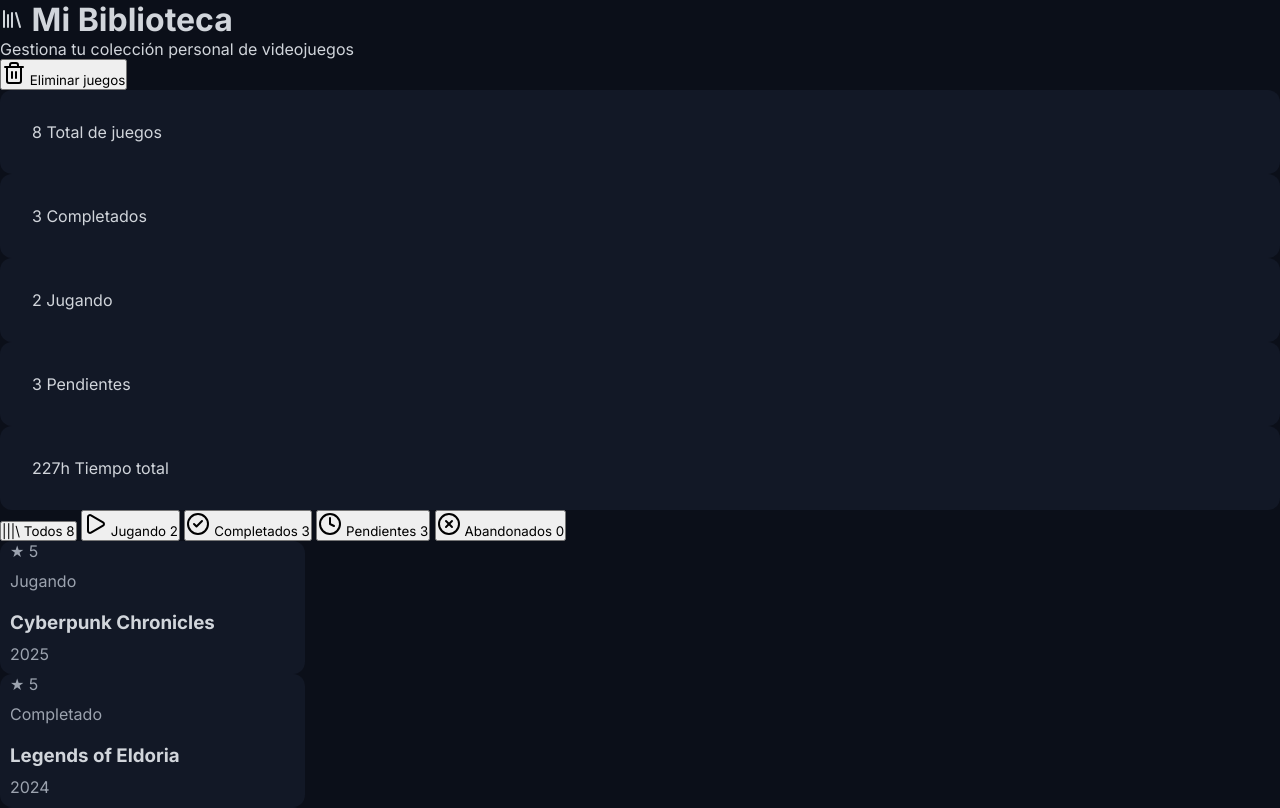
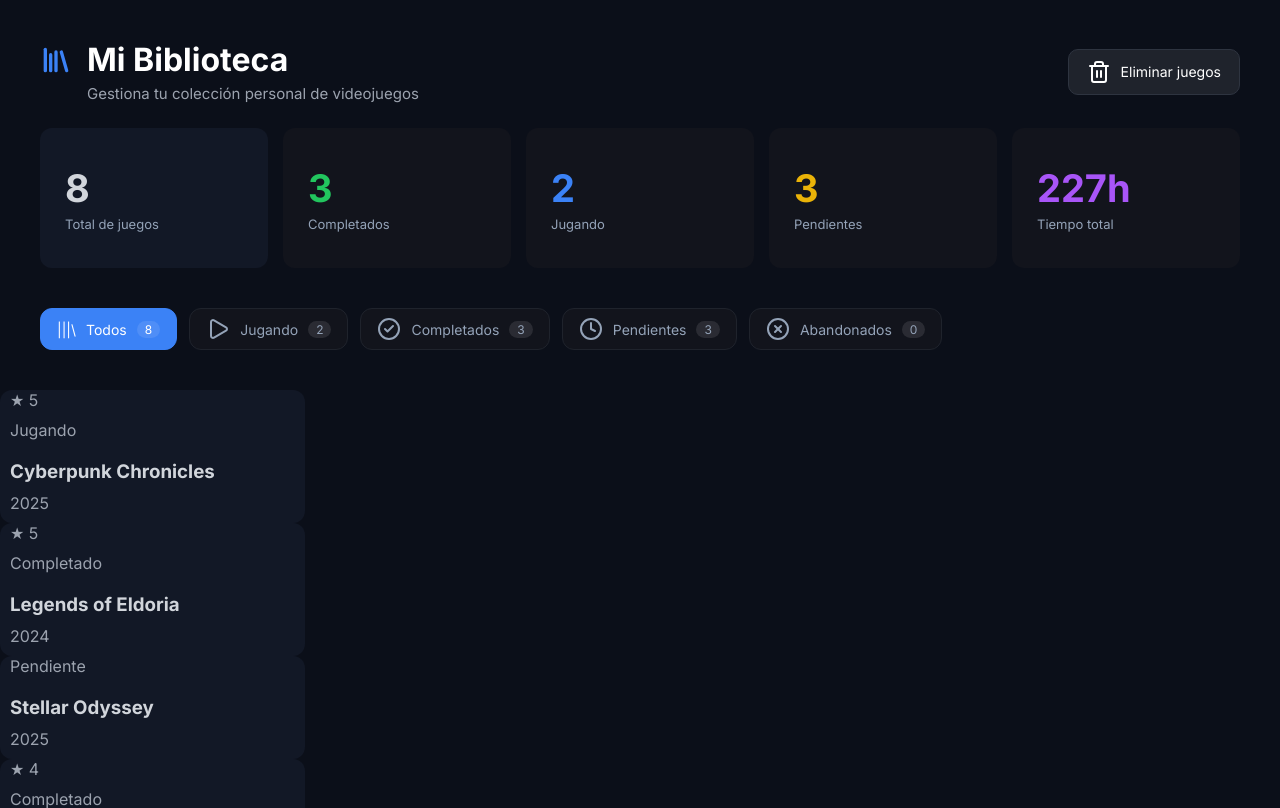
Before and after one commit to Nuriaadr/PixelBoxTFG-final, a PHP site: page /html/biblioteca.html in a window 1280 px wide. Shown: the part 83-891 px from the top of the page. Run offline with PHP 8.4, Linux system fonts and the light colour scheme.

Commit message:
Update style.css
css gestión biblioteca

```diff
--- a/PixelBoxTFG-master/estilos/style.css
+++ b/PixelBoxTFG-master/estilos/style.css
@@ -430,3 +430,138 @@ input:focus {
     font-size: 28px;
   }
 }
+
+/* ===================== BIBLIOTECA ESPECÍFICO ===================== */
+
+/* Contenedor General */
+.container-library {
+    max-width: 1400px; /* Un poco más ancho para que quepan las 5 en fila */
+    margin: 40px auto;
+    padding: 0 40px;
+}
+
+/* Títulos */
+.library-top-bar {
+    display: flex;
+    justify-content: space-between;
+    align-items: center;
+    margin-bottom: 25px;
+}
+
+.title-section h1 {
+    display: flex;
+    align-items: center; /* Alinea verticalmente el icono con el texto */
+    gap: 15px;           /* Espacio entre el icono y la palabra "Mi Biblioteca" */
+    font-size: 32px;
+    color: var(--text-white);
+    margin-bottom: 5px;
+}
+
+.lucide-library-icon {
+    width: 32px;         /* Tamaño del icono */
+    height: 32px;
+    color: var(--primary); /* Usa el azul #3b82f6 que definiste en :root */
+    stroke-width: 2.5px; /* Un poco más de grosor para que resalte */
+}
+
+/* Ajuste para el subtítulo */
+.subtitle-library {
+    color: var(--text-muted);
+    font-size: 15px;
+    margin-left: 47px; /* Alinea el texto justo debajo de donde empieza "Mi Biblioteca" */
+}
+
+.title-section .icon {
+    color: var(--primary);
+    margin-right: 10px;
+    letter-spacing: -2px;
+}
+
+/* BOTÓN ELIMINAR */
+.btn-delete {
+    background-color: #1f232c;
+    border: 1px solid #2e3440;
+    color: var(--text-white);
+    padding: 10px 18px;
+    border-radius: 10px;
+    font-size: 14px;
+    display: flex;
+    align-items: center;
+    gap: 10px;
+    transition: 0.3s;
+}
+
+.btn-delete:hover {
+    background-color: var(--danger);
+    border-color: var(--danger);
+}
+
+/* GRID DE ESTADÍSTICAS */
+.stats-grid {
+    display: grid;
+    grid-template-columns: repeat(5, 1fr); /* Fuerza 5 columnas */
+    gap: 15px;
+    margin-bottom: 40px;
+}
+
+.stats-grid .card {
+    border-radius: 12px;
+    padding: 25px;
+    display: flex;
+    flex-direction: column;
+    justify-content: center;
+    min-height: 140px; /* Altura para que se vea rectangular */
+}
+
+.card-dark {
+    background-color: #12141c; /* Color oscuro de la captura */
+}
+
+/* COLORES DE LOS NÚMEROS */
+.stats-grid .number {
+    font-size: 38px;
+    font-weight: 700;
+    margin-bottom: 5px;
+}
+
+.text-green { color: #22c55e; }
+.text-blue-light { color: #3b82f6; }
+.text-yellow { color: #eab308; }
+.text-purple { color: #a855f7; }
+
+.stats-grid .label {
+    font-size: 13px;
+    color: #94a3b8;
+}
+
+/* FILTROS */
+.filters-bar {
+    display: flex;
+    gap: 12px;
+}
+
+.filter-btn {
+    background-color: #12141c;
+    border: 1px solid #1f232c;
+    color: #94a3b8;
+    padding: 8px 16px;
+    border-radius: 12px;
+    display: flex;
+    align-items: center;
+    gap: 10px;
+    font-size: 14px;
+    cursor: pointer;
+}
+
+.filter-btn.active {
+    background-color: var(--primary);
+    color: white;
+    border-color: var(--primary);
+}
+
+.filter-btn .count {
+    background-color: rgba(255, 255, 255, 0.1);
+    padding: 1px 8px;
+    border-radius: 10px;
+    font-size: 12px;
+}
```
